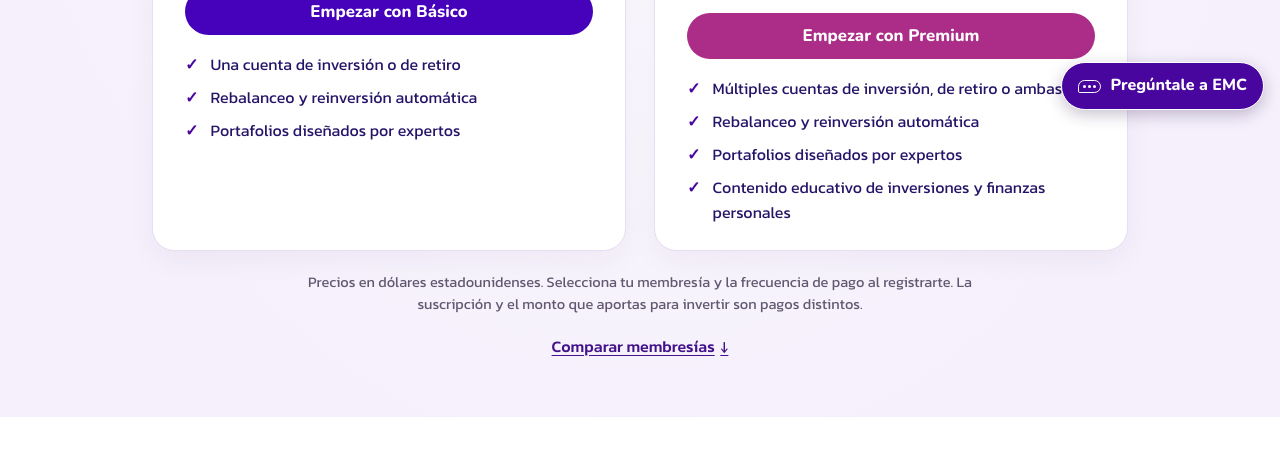
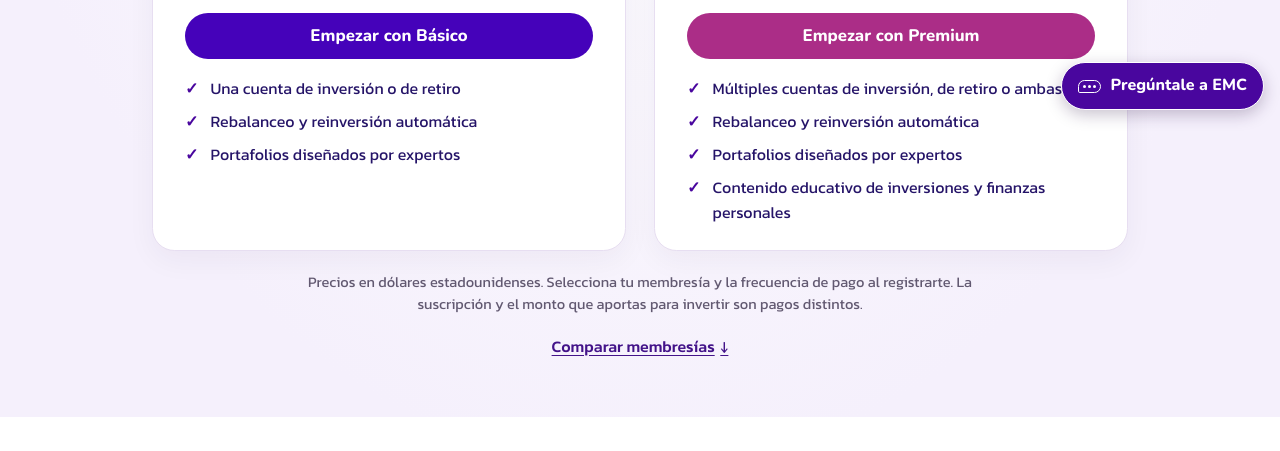
Before and after one commit to xserbia/menudocuenta, a plain HTML site: page membresia.html in a window 1280 px wide. Shown: the part 674-1125 px from the top of the page. Drawn offline with nearby package versions, Linux system fonts and the light colour scheme.

Commit message:
Alinear los encabezados de los planes

```diff
--- a/membresia.css
+++ b/membresia.css
@@ -95,6 +95,16 @@
 .plan-table tbody th { font-weight: 500; }
 .membership-faq { background: var(--lilac); }
 .membership-more { text-align: center; color: var(--deep); }
+@media (width > 40rem) {
+  @supports (grid-template-rows: subgrid) {
+    .plan-grid { row-gap: 0; }
+    .plan-card {
+      display: grid;
+      grid-row: span 2;
+      grid-template-rows: subgrid;
+    }
+  }
+}
 @media (max-width: 40rem) {
   .plan-grid { grid-template-columns: minmax(0, 1fr); }
   .plan-table { font-size: .9rem; }
```
